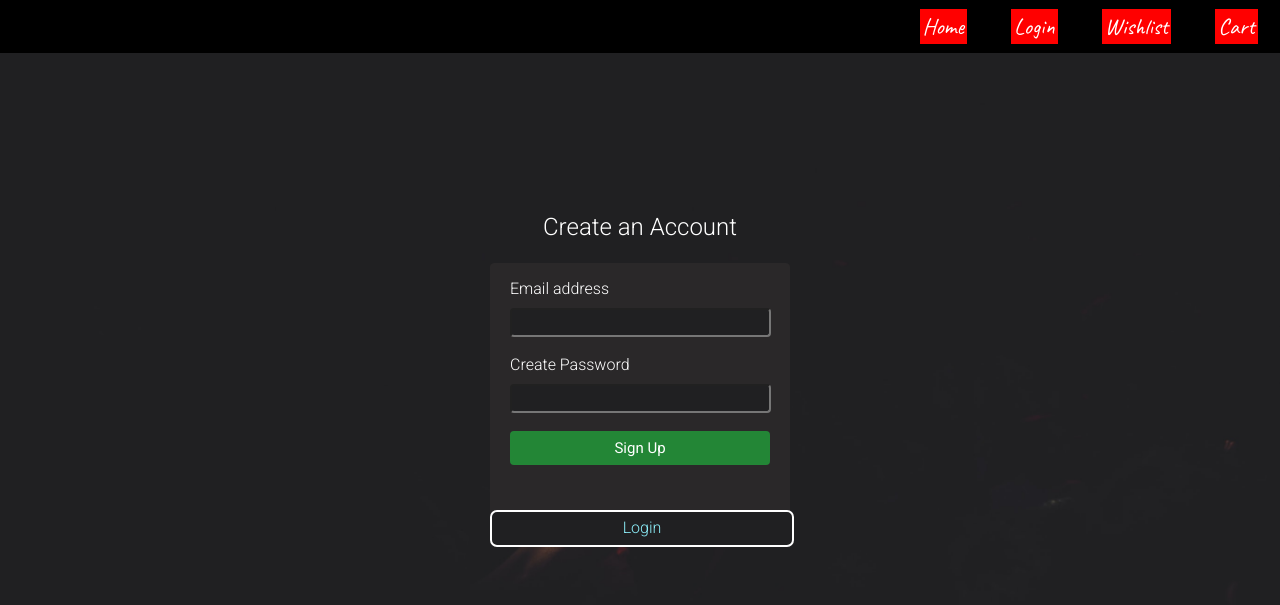
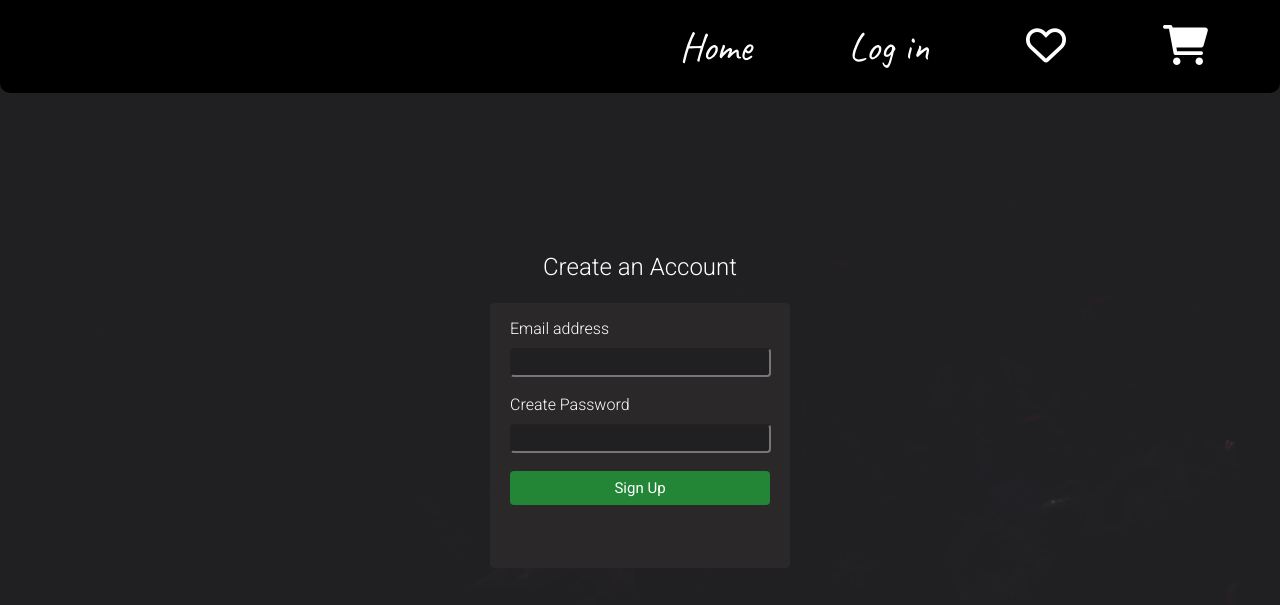
Before and after one commit to kitealva/DD-Art, a Flask app: page /create in a window 1280 px wide. Shown: the top 605 px of the page. Run offline with Flask 2, Linux system fonts and the light colour scheme.

Commit message:
icon updates

```diff
--- a/crud.py
+++ b/crud.py
@@ -64,11 +64,10 @@ def delete_cart_item(art_id):
     db.session.commit()
 
 
-def create_wishlist_art(user_id, art_id, quantity):
+def create_wishlist_art(user_id, art_id):
     wishlist = Wishlist(
         user_id=user_id,
         art_id=art_id,
-        quantity=quantity,
     )
     return wishlist
 
--- a/model.py
+++ b/model.py
@@ -56,7 +56,6 @@ class Wishlist(db.Model):
     __tablename__ = 'wishlists'
 
     wishlist_id = db.Column(db.Integer, autoincrement=True, primary_key=True)
-    quantity = db.Column(db.Integer)
     art_id = db.Column(db.Integer, db.ForeignKey('art.art_id'))
     user_id = db.Column(db.Integer, db.ForeignKey('users.user_id'))
 
@@ -65,7 +64,7 @@ class Wishlist(db.Model):
 
 
     def __repr__(self):
-        return f'<Wishlist wishlist_id={self.wishlist_id} quantity={self.quantity} art_id={self.art_id} user_id={self.user_id}>'
+        return f'<Wishlist wishlist_id={self.wishlist_id} art_id={self.art_id} user_id={self.user_id}>'
 
 
 
--- a/server.py
+++ b/server.py
@@ -66,9 +66,7 @@ def register_user():
             db.session.commit()
             flash ('Account Creation Successful!')
 
-
-
-    return redirect("/create")
+    return redirect("/")
 
 
 @app.route("/login", methods=["GET","POST"])
@@ -81,25 +79,20 @@ def process_login():
     user = crud.get_user_by_email(email)
     if not user or user.password != password:
         flash("The email or password you entered was incorrect")
+        return redirect('/')
     else:
         session["user_email"] = user.email
         flash(f"Welcome {user.email}!")
 
-    return redirect("/")
-#test /landing later with a logout redirect
+    return redirect("/landing")
 
 
-@app.route("/logout", methods=["POST"])
+@app.route("/logout")
 def process_logout():
     """Process user logout."""
 
-    logged_in_to_email = session.get("user_email")
-    if logged_in_to_email is None:
-        flash("You were already logged out!")
-    else:
-        del session["user_email"]
-        flash("You're logged out!")
-
+    del session["user_email"]
+    flash("Logged Out")
     return redirect("/")
 
 
@@ -163,21 +156,11 @@ def create_wishlist_item(art_id):
     """Create a new wishlist item."""
 
     logged_in_email = session.get("user_email")
-    quantity_amount = request.form.get("quantity")
-
-    if logged_in_email is None:
-        flash("Log in to update quantity!")
-    elif not quantity_amount:
-        flash("Error: you didn't select a quantity.")
-    else:
-        user = crud.get_user_by_email(logged_in_email)
-        art = crud.get_art_by_id(art_id)
-
 
     user = crud.get_user_by_email(logged_in_email)
     art = crud.get_art_by_id(art_id)
 
-    wishlist_item = crud.create_wishlist_art(user.user_id, art.art_id, int(quantity_amount))
+    wishlist_item = crud.create_wishlist_art(user.user_id, art.art_id)
     db.session.add(wishlist_item)
     db.session.commit()
 
@@ -192,7 +175,7 @@ def delete_cart(art_id):
 
     crud.delete_cart_item(art_id)
 
-    flash(f" Art has been removed")
+    flash(f" Art has been removed from cart")
 
     return redirect("/cart")
 
@@ -203,7 +186,7 @@ def delete_wishlist(art_id):
 
     crud.delete_wishlist_art(art_id)
 
-    flash(f" Art has been removed")
+    flash(f" Art has been removed from wishlist")
 
     return redirect("/wishlist")
 
--- a/static/styles.css
+++ b/static/styles.css
@@ -22,6 +22,9 @@ li a {
 .navbar ul{
     overflow: auto;
     background-color: black;
+    border-radius: 0px 0 10px 10px;
+    height: 83px;
+    padding-top: 10px;
 }
 
 .navbar li{
@@ -34,8 +37,9 @@ li a {
     padding: 3px 3px;
     text-decoration: none;
     color: white;
-    font-size: 23px;
-    background-color: rgb(255, 0, 0);
+    font-size: 40px;
+    padding-right: 20px;
+    margin-right: 30px;
 }
 
 .navbar li a:hover{
@@ -125,22 +129,6 @@ h1 {
     line-height: 5.8vh;
     background-color: #202022;
     margin-top: 60px;
-}
-
-.allfields h4 {
-    width: 300px;
-    height: 4.2vh;
-    margin-top: 4.3vh;
-    border: solid white 2px;
-    border-radius: 7px;
-    margin-bottom: 20px;
-    text-align: center;
-    font-family: 'Roboto', sans-serif;
-    color: white;
-    font-weight: 300;
-    line-height: 4vh;
-    background-color: #202022;
-    justify-content: center;
 }
 
 .field1 h2 {
@@ -237,10 +225,11 @@ h1 {
     margin-right: 37%;
     padding-bottom: 30px;
 
+
 }
 
 .all_details h1 {
-    padding-bottom: 4.5vh;
+    padding-bottom: 1.5vh;
     font-size: 6em;
 }
 
@@ -316,6 +305,13 @@ option {
     list-style-type: none;
 }
 
+.heart {
+    font-size: 60px;
+    background-color:  #202022;
+    border: none;
+    color: rgb(228, 2, 2);
+}
+
 .form_box {
     display: flex;
     flex-direction: row;
@@ -389,22 +385,3 @@ option {
 .checkout-contents p {
     line-height: 1.9em;
 }
-
-
-
-
-
-
-
-
-.copyright p {
-    position: fixed;
-    left: 0;
-    bottom: 0;
-    width: 100%;
-    color: white;
-    text-align: center;
-    height: 40px;
-    font-family: 'Roboto', sans-serif;
-    font-size: 30px;
-}
--- a/templates/base.html
+++ b/templates/base.html
@@ -11,6 +11,7 @@
     <link rel="preconnect" href="https://fonts.googleapis.com">
     <link rel="preconnect" href="https://fonts.gstatic.com" crossorigin>
     <link href="https://fonts.googleapis.com/css2?family=Roboto:wght@100;300;400&display=swap" rel="stylesheet">
+    <link rel="stylesheet" href="https://cdnjs.cloudflare.com/ajax/libs/font-awesome/6.2.1/css/all.min.css" integrity="sha512-MV7K8+y+gLIBoVD59lQIYicR65iaqukzvf/nwasF0nqhPay5w/9lJmVM2hMDcnK1OnMGCdVK+iQrJ7lzPJQd1w==" crossorigin="anonymous" referrerpolicy="no-referrer" />
 
     <title>{%block title%}{% endblock %}</title>
 </head>
@@ -18,9 +19,13 @@
     {% block head%}
     <div class="navbar">
         <ul>
-            <li class="nav3"><a href="/cart">Cart</a></li>
-            <li class="nav4"><a href="/wishlist">Wishlist</a></li>
-            <li class="nav2"><a href="/login">Login</a></li>
+            <li class="nav3"><a href="/cart"><i class="fa-solid fa-cart-shopping"></i></a></li>
+            <li class="nav4"><a href="/wishlist"><i class="fa-regular fa-heart"></i></a></li>
+            <li>{% if 'user_email' in session %}
+                <a class="nav2" href="/logout">Log out</a>
+                {% else %}
+                <a class="nav2" href="/login">Log in</a>
+                {% endif %}</li>
             <li class="nav1"><a href="/landing">Home</a></li>
         </ul>
     </div>
--- a/templates/create.html
+++ b/templates/create.html
@@ -20,7 +20,6 @@
         <p>
           <button type="submit" placeholder="" class="sub" id="sub1">Sign Up</button>
         </p>
-        <h4><a href="/">Login</a></h4>
       </form>
     </div>
   {% endblock %}
```
Also changed, not shown: templates/art_info.html (+13 -10 lines), templates/wishlist.html (+2 -5 lines).
